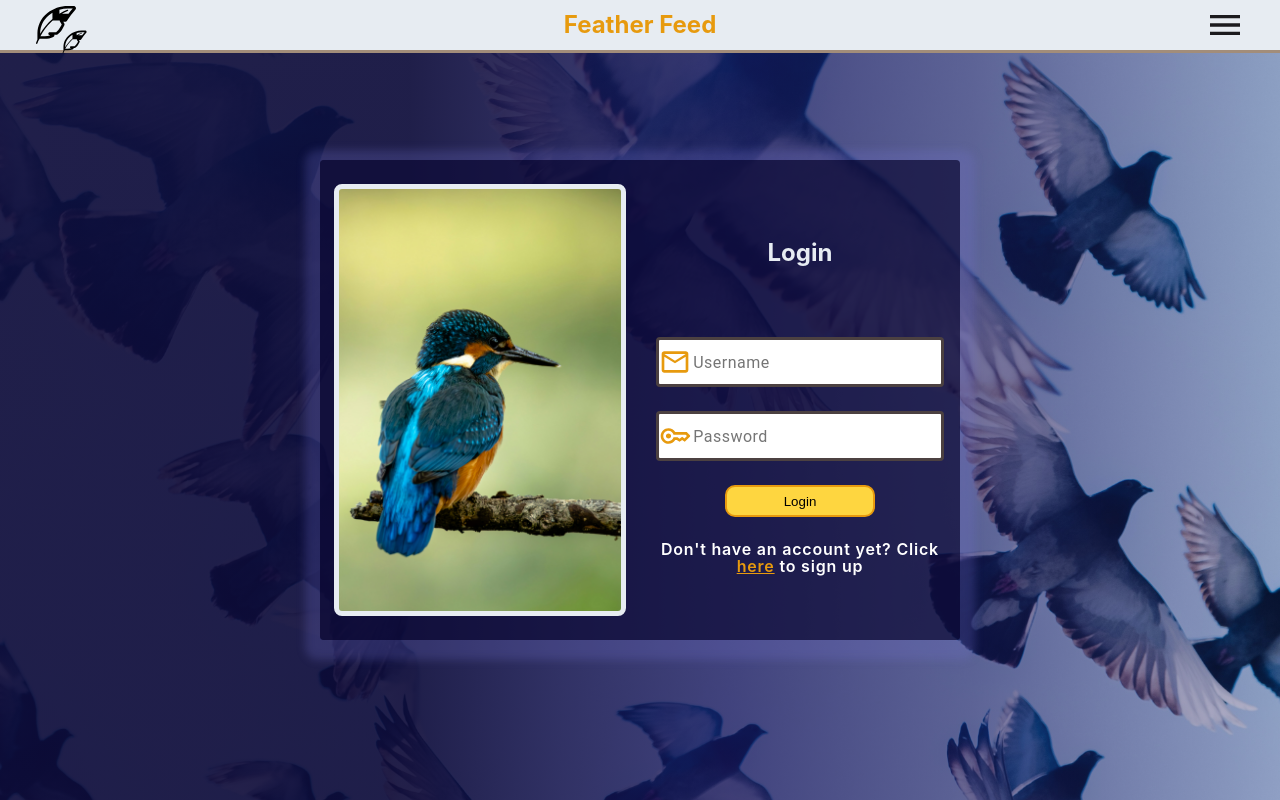
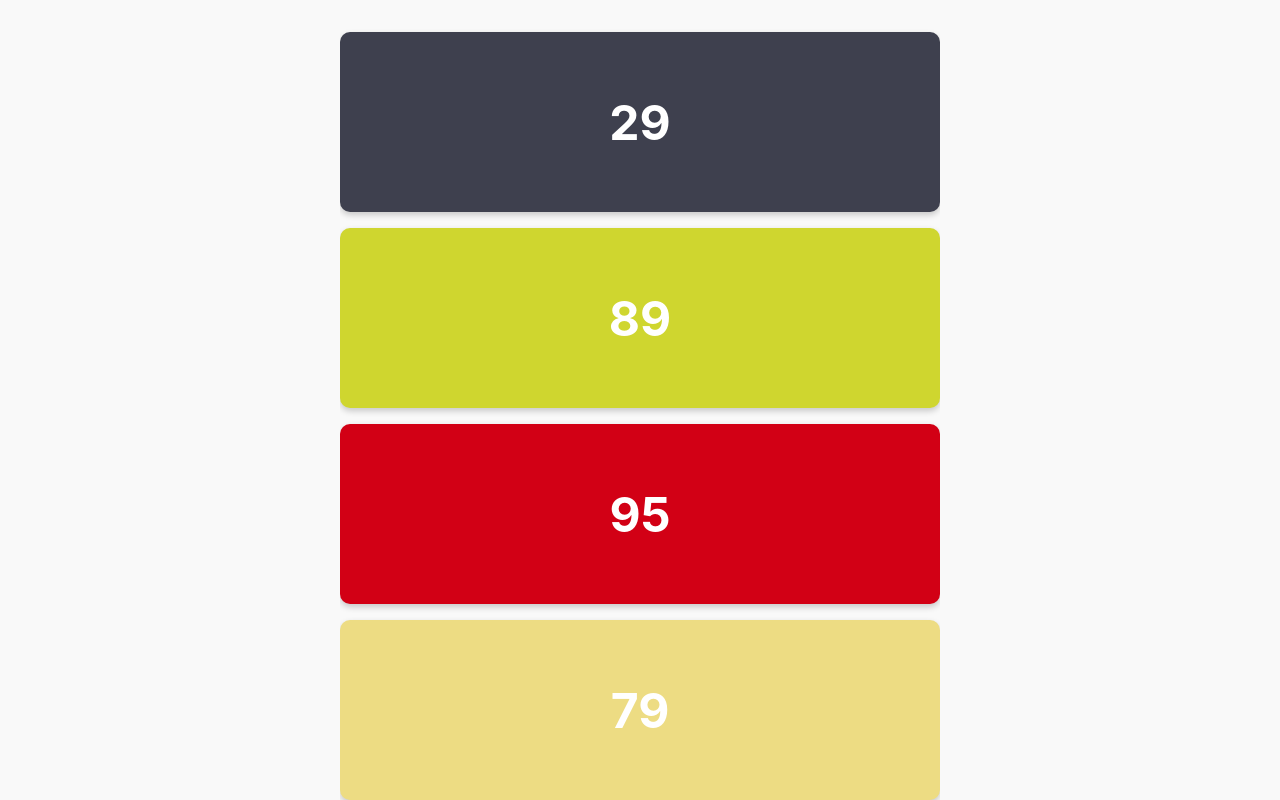
Before and after one commit to bubblecup-12/VogelSocialMedia, a React (Create React App) app in the folder code/frontend/: page / in a window 1280 px wide. Built offline with nearby package versions, Linux system fonts and the light colour scheme.

Commit message:
Feed works with random testposts

```diff
--- a/code/frontend/src/App.tsx
+++ b/code/frontend/src/App.tsx
@@ -10,7 +10,6 @@ import Feed from './feed/Feed';
 function App() {
   return (
     <div className="App">
-      <LoginAndSignUpPage/>
       <Feed/>
     </div>
   );
--- /dev/null
+++ b/code/frontend/src/TestPost.tsx
@@ -0,0 +1,30 @@
+import React, { useMemo } from "react";
+import "./testPost.css";
+
+interface TestPostProps {
+  postId: number;
+}
+
+const getRandomColor = () => {
+  const letters = "0123456789ABCDEF";
+  let color = "#";
+  for (let i = 0; i < 6; i++) {
+    color += letters[Math.floor(Math.random() * 16)];
+  }
+  return color;
+};
+
+const TestPost: React.FC<TestPostProps> = ({ postId }) => {
+  const bgColor = useMemo(() => getRandomColor(), []);
+
+  return (
+    <div
+      className="testPostCard"
+      style={{ backgroundColor: bgColor }}
+    >
+      <span className="testPostNumber">{postId}</span>
+    </div>
+  );
+};
+
+export default TestPost;
--- a/code/frontend/src/feed/Feed.tsx
+++ b/code/frontend/src/feed/Feed.tsx
@@ -1,42 +1,61 @@
-import React from "react";
-import Header from "../header";
-import Footer from "../footer/Footer";
+import React, { useState, useEffect, useRef } from "react";
+import TestPost from "../TestPost";
+import "./feed.css";
 
 function Feed() {
-    return (
-        //<Header/>
-        <div className="feedContainer">
+  const [posts, setPosts] = useState<number[]>([]);
+  const [loading, setLoading] = useState(false);
+  const [hasMore, setHasMore] = useState(true);
+  const feedRef = useRef<HTMLDivElement | null>(null);
+  const PAGE_SIZE = 10;
 
-            <Header/>
-            <Header/>
-            <Header/>
-            <Header/>
-            <Header/>
-            <Header/>
-            <Header/>
-            <Header/>
-            <Header/>
-            <Header/>
-            <Header/>
-            <Header/>
-            <Header/>
-            <Header/>
-            <Header/>
-            <Header/>
-            <Header/>
-            <Header/>
-            <Header/>
-            <Header/>
-            <Header/>
-            <Header/>
-            <Header/>
-            <Header/>
-            <Header/>
-            <Footer/>
-        </div>
+  const fetchPosts = () => {
+    if (loading) return;
+    setLoading(true);
+//random shit to differentiate test posts
+    setTimeout(() => {
+      setPosts((prev) => {
+        const newPosts = [];
+        for (let i = 0; i < PAGE_SIZE; i++) {
+          newPosts.push(Math.floor(Math.random() * 100) + 1);
+        }
+        return [...prev, ...newPosts];
+      });
+      setLoading(false);
+    }, 800);
+  };
 
-       // <Footer/>
-    );
+  useEffect(() => {
+    fetchPosts();
+  }, []);
+
+  useEffect(() => {
+    const onScroll = () => {
+      const feed = feedRef.current;
+      if (!feed || loading || !hasMore) return;
+
+      if (feed.scrollTop + feed.clientHeight >= feed.scrollHeight - 100) {
+        fetchPosts();
+      }
+    };
+
+    const feed = feedRef.current;
+    feed?.addEventListener("scroll", onScroll);
+    return () => {
+      feed?.removeEventListener("scroll", onScroll);
+    };
+  }, [loading, hasMore]);
+
+  return (
+    <div className="feedContainer">
+      <main className="feedContent" ref={feedRef}>
+        {posts.map((postId, idx) => (
+          <TestPost key={idx} postId={postId} />
+        ))}
+        {loading && <div className="loading">Loading more posts...</div>}
+      </main>
+    </div>
+  );
 }
 
 export default Feed;
--- a/code/frontend/src/feed/feed.css
+++ b/code/frontend/src/feed/feed.css
@@ -1,5 +1,35 @@
+
 .feedContainer {
-    display: flex;
-    flex-direction: column;
-    ;
+  display: flex;
+  flex-direction: column;
+  height: 100vh;
+  overflow: hidden;
+  background-color: #f9f9f9;
 }
+
+.feedContent {
+  flex: 1;
+  overflow-y: auto;
+  padding: 1rem;
+  display: flex;
+  flex-wrap: wrap;
+  justify-content: center;
+  gap: 1rem;
+}
+.loading {
+  width: 100%;
+  text-align: center;
+  margin-top: 1rem;
+  font-weight: bold;
+  color: #333;
+}
+
+
+/* Desktop responsive behavior */
+@media (min-width: 768px) {
+  .feedContent {
+    width: 600px;
+    margin: 0 auto;
+    padding: 2rem 0;
+  }
+}
--- /dev/null
+++ b/code/frontend/src/testPost.css
@@ -0,0 +1,17 @@
+.testPostCard {
+  width: 100%;
+  height: 180px;
+  border-radius: 10px;
+  display: flex;
+  justify-content: center;
+  align-items: center;
+  font-size: 3rem;
+  font-weight: bold;
+  color: white;
+  user-select: none;
+  box-shadow: 0 3px 6px rgba(0, 0, 0, 0.2);
+}
+
+.testPostNumber {
+  pointer-events: none;
+}
```
Also changed, not shown: 2 other files (tests, documents, lock files or other folders).
